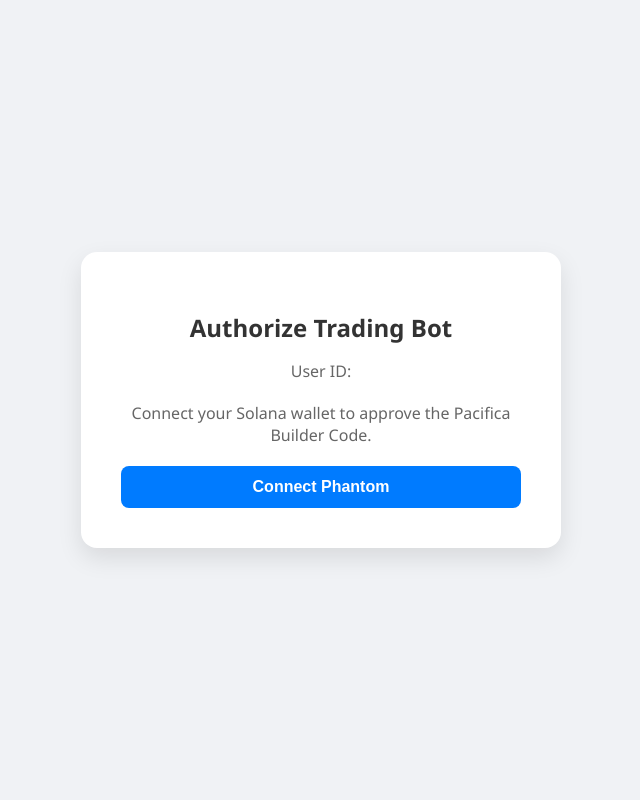
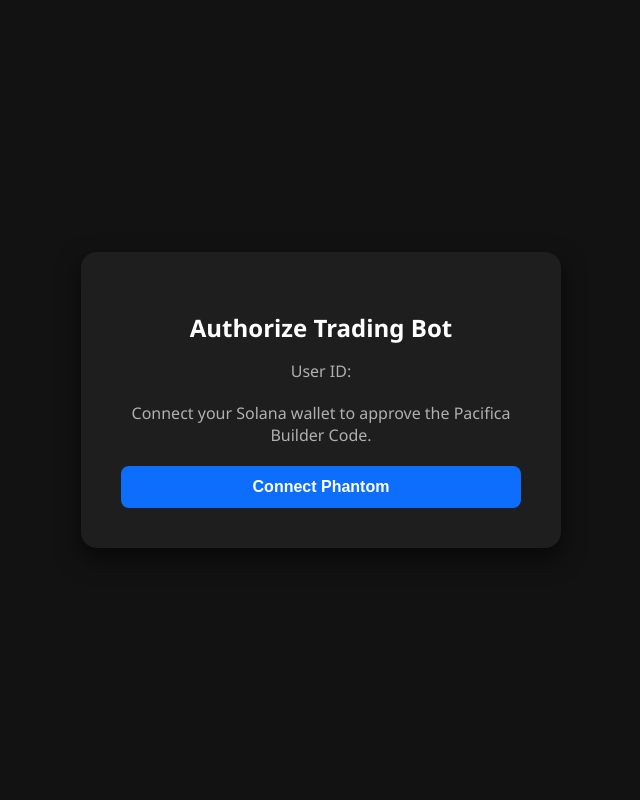
Before and after one commit to svajpayee15/Zenith, a Node server app: template views/approve.ejs in a window 1280 px wide. Shown: the whole page, without its empty margins (319-959 px from the left). Run offline with Node 20, Linux system fonts and the light colour scheme; the template is opened without the code that fills it, so the values that code supplies are empty; some libraries are stand-ins or nearby versions.

Commit message:
Update approve.ejs

```diff
--- a/views/approve.ejs
+++ b/views/approve.ejs
@@ -5,32 +5,39 @@
     <meta charset="UTF-8">
     <meta name="viewport" content="width=device-width, initial-scale=1.0">
     <title>Zenith Bot | Approval</title>
-    <style>
-        body {
+    <style>body {
     font-family: 'Segoe UI', Tahoma, Geneva, Verdana, sans-serif;
     display: flex;
     justify-content: center;
     align-items: center;
     height: 100vh;
-            background: #f0f2f5;
+    background: #121212;
     margin: 0;
+    color: #e4e4e4;
 }
 
 .card {
-            background: white;
+    background: #1e1e1e;
     padding: 2.5rem;
     border-radius: 16px;
-            box-shadow: 0 10px 25px rgba(0, 0, 0, 0.1);
+    box-shadow: 0 10px 25px rgba(0, 0, 0, 0.6);
     text-align: center;
     max-width: 400px;
     width: 100%;
 }
 
-        h2 { margin-bottom: 10px; color: #333; }
-        p { color: #666; margin-bottom: 20px; }
+h2 {
+    margin-bottom: 10px;
+    color: #ffffff;
+}
+
+p {
+    color: #b0b0b0;
+    margin-bottom: 20px;
+}
 
 button {
-            background: #007bff;
+    background: #0d6efd; /* modern blue */
     color: white;
     border: none;
     padding: 12px 24px;
```
Also changed, not shown: other parts of views/approve.ejs (+30 -6 lines). Lines whose indentation alone changed are shown as unchanged.
